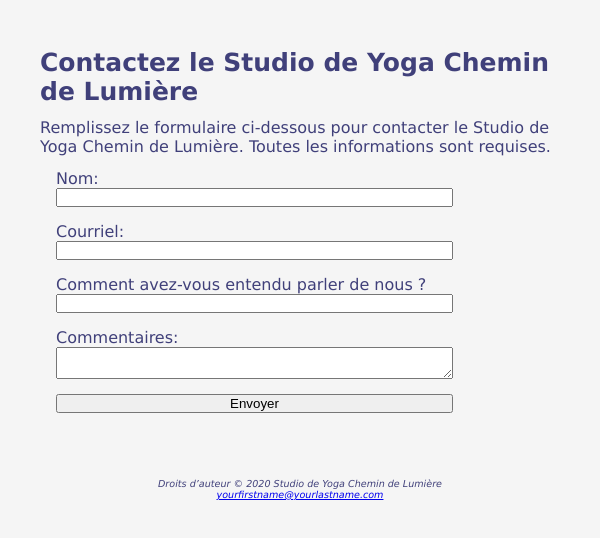
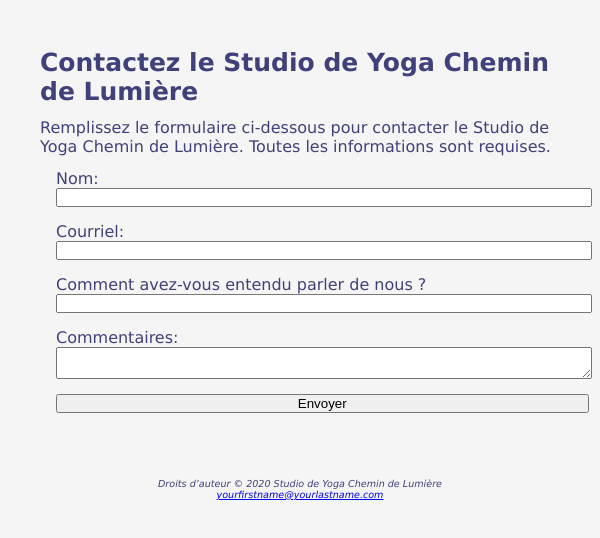
Before and after one commit to Arix211/Devoir5_IFT1005, a plain HTML site: page contact.html in a window 600 px wide. Shown: the part 260-798 px from the top of the page. Drawn offline with Linux system fonts and the light colour scheme.

Commit message:
fixed overflow

```diff
--- a/yoga.css
+++ b/yoga.css
@@ -107,7 +107,7 @@ form {
     display: flex;
     flex-direction: column;
     gap: 15px;
-    max-width: 625px;
+    max-width: 700px;
 }
 
 form div {
@@ -120,7 +120,7 @@ form div {
 input,
 textarea {
     display: block;
-    width: 400px;
+    width: 463px;
 }
 
 label {
@@ -129,7 +129,7 @@ label {
 }
 
 input[type="submit"] {
-    margin-left: 199px;
+    margin-left: 211px;
     width: 110px;
 }
 
@@ -244,13 +244,18 @@ footer {
     }
 
     form {
-        width: 590px;
+        width: 575px;
     }
 
     input,
     textarea {
-        width: 365px;
+        width: 355px;
     }
+
+    input[type="submit"] {
+        margin-left: 194px;
+    }
+
 
     .conteneur {
         margin-left: 35px;
@@ -319,19 +324,17 @@ footer {
     }
 
     label {
-        flex: 1;
         text-align: left;
     }
 
     input,
     textarea {
-        display: block;
-        width: 397px;
+        width: 100%;
     }
 
     input[type="submit"] {
         margin-left: 13px;
-        width: 397px;
+        width: 97%;
     }
 
     .a {
```
